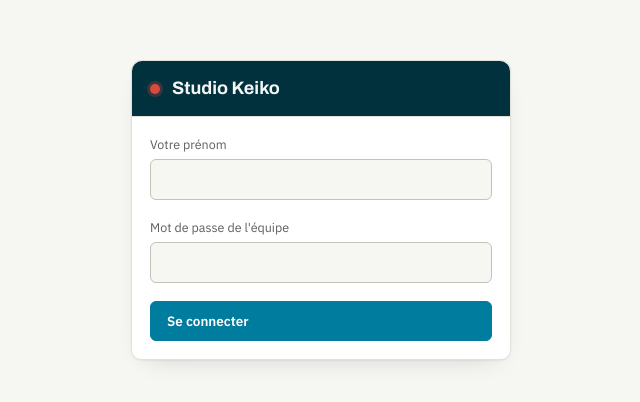
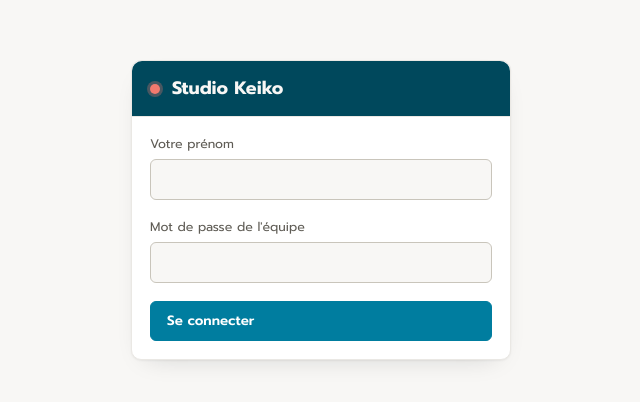
Before and after one commit to pofrainais-arch/studio-keiko-app, a Next.js app: page /login in a window 1280 px wide. Shown: the part 190-592 px from the top of the page, without its empty margins (319-959 px from the left). Built offline with nearby package versions, Linux system fonts and the light colour scheme; no server answers.

Commit message:
Charte graphique Ofi Invest : palette officielle et police Prompt
Co-Authored-By: Claude Sonnet 5.5 <noreply@anthropic.com>
Claude-Session: https://claude.ai/code/session_01M7CfuJL5i67XhGH2dsZJD3

```diff
--- a/app/devis/[id]/imprimer/page.tsx
+++ b/app/devis/[id]/imprimer/page.tsx
@@ -27,7 +27,7 @@ export default async function Imprimer({ params, searchParams }: { params: Promi
         <div className="top">
           <div>
             <h3>DEVIS</h3>
-            <div style={{ fontSize: 13, color: "#5B5F5E" }}>{d.projet}</div>
+            <div style={{ fontSize: 13, color: "#5F5C55" }}>{d.projet}</div>
           </div>
           <div className="meta">
             <div>N° <b>{d.numero}{d.versions.length > 1 ? ` · v${ver.v}` : ""}</b></div>
--- a/app/globals.css
+++ b/app/globals.css
@@ -1,22 +1,22 @@
-/* Studio Keiko: navy console bar, teal accent for billed work, plum for internal value. */
+/* Charte Ofi Invest : Bleu 60/90/30, Rouge 60/90/30, Jaune 60/90/30, Beige 10/30/60. Police Prompt. */
 :root{
-  --ink:#14171A; --ink-soft:#5B5F5E; --paper:#F6F6F3; --surface:#FFFFFF;
-  --line:#E2E1DA; --line-strong:#C5C3B8; --accent:#007C9F; --accent-ink:#FFFFFF;
-  --accent-soft:#E2F1F5; --navy:#00313D; --on-navy:#F3F5F4; --on-navy-soft:#93A7AC;
-  --tally:#D9493C; --ok:#2F8F5B; --warn:#B7791F; --demo:#8A5A00; --demo-bg:#FFF4D6;
-  --int:#8C4F7A; --int-soft:#F5EAF1; --par:#A8741A; --par-soft:#F8EEDB;
-  --f-display:'Archivo', ui-sans-serif, system-ui, sans-serif;
-  --f-body:'IBM Plex Sans', ui-sans-serif, system-ui, sans-serif;
-  --f-mono:'IBM Plex Mono', ui-monospace, SFMono-Regular, Menlo, monospace;
+  --ink:#14171A; --ink-soft:#5F5C55; --paper:#F8F7F5; --surface:#FFFFFF;
+  --line:#EAE8E4; --line-strong:#C9C5BB; --accent:#007D9F; --accent-ink:#FFFFFF;
+  --accent-soft:#E5F2F5; --navy:#00485C; --on-navy:#F8F7F5; --on-navy-soft:#A9C7CF;
+  --tally:#831004; --ok:#00485C; --warn:#442F00; --demo:#442F00; --demo-bg:#FEF0D0;
+  --int:#F37A6E; --int-soft:#FDE4E2; --int-ink:#831004; --par:#FAB414; --par-soft:#FEF0D0; --par-ink:#442F00;
+  --f-display:'Prompt', ui-sans-serif, system-ui, sans-serif;
+  --f-body:'Prompt', ui-sans-serif, system-ui, sans-serif;
+  --f-mono:'Prompt', ui-sans-serif, system-ui, sans-serif;
   --shadow:0 1px 2px rgba(20,23,26,.05), 0 10px 26px -16px rgba(20,23,26,.22);
   color-scheme:light;
 }
 @media (prefers-color-scheme: dark){ :root{
-  --ink:#ECEBE6; --ink-soft:#A9AEAA; --paper:#121518; --surface:#1A1E21;
-  --line:#2C3134; --line-strong:#444B4F; --accent:#45B8DA; --accent-ink:#04212A;
-  --accent-soft:#12313A; --navy:#0A2830; --on-navy:#ECEBE6; --on-navy-soft:#8EA2A7;
-  --tally:#F08A7D; --ok:#6FCB9A; --warn:#E6B45E; --demo:#F2C566; --demo-bg:#2E2610;
-  --int:#D99BC6; --int-soft:#33212D; --par:#E0B45C; --par-soft:#33290F;
+  --ink:#F8F7F5; --ink-soft:#B8B5AD; --paper:#0E1C21; --surface:#14272E;
+  --line:#24383F; --line-strong:#3A525A; --accent:#3FB0D2; --accent-ink:#00232D;
+  --accent-soft:#0F323C; --navy:#00364A; --on-navy:#F8F7F5; --on-navy-soft:#8FB3BC;
+  --tally:#F37A6E; --ok:#8FD3E6; --warn:#FAB414; --demo:#FAB414; --demo-bg:#2E2510;
+  --int:#F37A6E; --int-soft:#3A1F1C; --int-ink:#F6A097; --par:#FAB414; --par-soft:#33280A; --par-ink:#FAB414;
   --shadow:0 1px 2px rgba(0,0,0,.4), 0 12px 28px -14px rgba(0,0,0,.6);
   color-scheme:dark; } }
 
@@ -34,7 +34,7 @@ button,input,select,textarea{font:inherit;color:inherit}
 .bar{background:var(--navy);color:var(--on-navy);position:sticky;top:0;z-index:10;box-shadow:var(--shadow)}
 .bar-in{max-width:1180px;margin:0 auto;padding:12px max(16px,env(safe-area-inset-right)) 12px max(16px,env(safe-area-inset-left));display:flex;align-items:center;gap:16px;flex-wrap:wrap;justify-content:space-between}
 .brand{display:flex;align-items:center;gap:12px;text-decoration:none;color:inherit}
-.rec{width:10px;height:10px;border-radius:50%;background:var(--tally);box-shadow:0 0 0 3px rgba(217,73,60,.25)}
+.rec{width:10px;height:10px;border-radius:50%;background:#F37A6E;box-shadow:0 0 0 3px rgba(243,122,110,.3)}
 .brand h1{font-size:18px;color:var(--on-navy)}
 .brand .tag{font-family:var(--f-mono);font-size:10.5px;letter-spacing:.12em;text-transform:uppercase;color:var(--on-navy-soft)}
 .tabs{display:flex;gap:4px;background:rgba(0,0,0,.25);padding:4px;border-radius:8px;flex-wrap:wrap}
@@ -131,8 +131,8 @@ table.list tbody tr:hover td{background:var(--paper)}
 .pill.cours,.pill.envoye{border-color:var(--warn);color:var(--warn)}
 .pill.refuse{border-color:var(--tally);color:var(--tally)}
 .pill.ext{border-color:var(--accent);color:var(--accent)}
-.pill.int{border-color:var(--int);color:var(--int)}
-.pill.par{border-color:var(--par);color:var(--par)}
+.pill.int{border-color:var(--int);color:var(--int-ink)}
+.pill.par{border-color:var(--par);color:var(--par-ink)}
 .empty{padding:36px 18px;text-align:center;color:var(--ink-soft);display:flex;flex-direction:column;gap:10px;align-items:center}
 .empty strong{color:var(--ink);font-family:var(--f-display);font-size:16px}
 
@@ -173,7 +173,7 @@ table.list tbody tr:hover td{background:var(--paper)}
 
 /* printable quote */
 .sheet{background:#fff;color:#14171A;max-width:820px;margin:0 auto;padding:40px;border:1px solid var(--line);border-radius:8px;display:flex;flex-direction:column;gap:20px}
-.sheet .top{display:flex;justify-content:space-between;gap:16px;border-bottom:2px solid #00313D;padding-bottom:14px}
+.sheet .top{display:flex;justify-content:space-between;gap:16px;border-bottom:2px solid #00485C;padding-bottom:14px}
 .sheet h3{font-size:26px;letter-spacing:.02em}
 .sheet .meta{text-align:right;font-size:12.5px;color:#5B5F5E}
 .sheet .meta b{color:#14171A;font-family:var(--f-mono)}
@@ -181,12 +181,12 @@ table.list tbody tr:hover td{background:var(--paper)}
 .sheet .parties h4{font-size:10.5px;letter-spacing:.1em;text-transform:uppercase;color:#5B5F5E;margin:0 0 4px}
 .sheet .parties p{margin:0}
 .sheet table{width:100%;border-collapse:collapse;font-size:13px}
-.sheet th{text-align:left;font-size:10.5px;letter-spacing:.08em;text-transform:uppercase;color:#5B5F5E;font-weight:500;padding:0 6px 8px;border-bottom:1px solid #C5C3B8}
-.sheet td{padding:7px 6px;border-bottom:1px solid #E2E1DA}
+.sheet th{text-align:left;font-size:10.5px;letter-spacing:.08em;text-transform:uppercase;color:#5B5F5E;font-weight:500;padding:0 6px 8px;border-bottom:1px solid #C9C5BB}
+.sheet td{padding:7px 6px;border-bottom:1px solid #EAE8E4}
 .sheet .r{text-align:right;font-family:var(--f-mono);white-space:nowrap}
 .sheet tfoot td{border-bottom:0}
-.sheet tfoot tr.grand td{font-weight:700;font-size:15px;border-top:2px solid #00313D}
-.sheet .foot{font-size:11.5px;color:#5B5F5E;border-top:1px solid #E2E1DA;padding-top:12px}
+.sheet tfoot tr.grand td{font-weight:700;font-size:15px;border-top:2px solid #00485C}
+.sheet .foot{font-size:11.5px;color:#5B5F5E;border-top:1px solid #EAE8E4;padding-top:12px}
 .noprint{}
 @media print{
   @page{margin:14mm}
--- a/app/layout.tsx
+++ b/app/layout.tsx
@@ -19,7 +19,7 @@ export default async function RootLayout({ children }: { children: React.ReactNo
         <link rel="preconnect" href="https://fonts.gstatic.com" crossOrigin="" />
         <link
           rel="stylesheet"
-          href="https://fonts.googleapis.com/css2?family=Archivo:wght@600;700;800&family=IBM+Plex+Sans:wght@400;500;600&family=IBM+Plex+Mono:wght@400;500;600&display=swap"
+          href="https://fonts.googleapis.com/css2?family=Prompt:wght@400;500;600;700&display=swap"
         />
       </head>
       <body>
--- a/app/page.tsx
+++ b/app/page.tsx
@@ -218,8 +218,8 @@ export default function Dashboard() {
       <div className="kpis">
         <div className="kpi"><span className="eyebrow">vidéos réalisées</span><span className="v">{rows.length}</span><span className="d">{pl(ext.length, "externe")} · {pl(int.length, "interne")} · {pl(par.length, "partenaire")}{fmts ? ` · + ${fmts} déclinaisons` : ""}</span></div>
         <div className="kpi"><span className="eyebrow">facturé HT (externe)</span><span className="v" style={{ color: "var(--accent)" }}>{eur(F)}</span><span className="d">{pl(new Set(ext.map((r) => r.demandeur)).size, "client")}</span></div>
-        <div className="kpi"><span className="eyebrow">valeur interne HT</span><span className="v" style={{ color: "var(--int)" }}>{eur(I)}</span><span className="d">{pl(new Set(int.map((r) => r.demandeur)).size, "service")} Ofi Invest, non facturé</span></div>
-        <div className="kpi"><span className="eyebrow">valeur partenaires HT</span><span className="v" style={{ color: "var(--par)" }}>{eur(P)}</span><span className="d">{pl(new Set(par.map((r) => r.demandeur)).size, "partenaire")}, non facturé</span></div>
+        <div className="kpi"><span className="eyebrow">valeur interne HT</span><span className="v" style={{ color: "var(--int-ink)" }}>{eur(I)}</span><span className="d">{pl(new Set(int.map((r) => r.demandeur)).size, "service")} Ofi Invest, non facturé</span></div>
+        <div className="kpi"><span className="eyebrow">valeur partenaires HT</span><span className="v" style={{ color: "var(--par-ink)" }}>{eur(P)}</span><span className="d">{pl(new Set(par.map((r) => r.demandeur)).size, "partenaire")}, non facturé</span></div>
         <div className="kpi"><span className="eyebrow">devis en attente</span><span className="v">{pending.length}</span><span className="d">{eur(pending.reduce((s, d) => s + lastV(d).totalHT, 0))} HT{decided.length ? ` · ${Math.round((accepted.length / decided.length) * 100)} % acceptés sur la période` : ""}</span></div>
       </div>
 
--- a/app/realisations/realisation-form.tsx
+++ b/app/realisations/realisation-form.tsx
@@ -229,7 +229,7 @@ export default function RealisationForm({ id }: { id?: string }) {
         <aside className="panel sticky" aria-label="Valorisation">
           <div className="total">
             <span className="eyebrow">{ext ? "Chiffrage HT" : par ? "Valeur partenaire HT" : "Valeur interne HT"}</span>
-            <span className="amt" style={{ color: ext ? "var(--accent)" : par ? "var(--par)" : "var(--int)" }}>{eur(ext && +form.facture ? +form.facture : calc.total)}</span>
+            <span className="amt" style={{ color: ext ? "var(--accent)" : par ? "var(--par-ink)" : "var(--int-ink)" }}>{eur(ext && +form.facture ? +form.facture : calc.total)}</span>
           </div>
           <div className="panel-body" style={{ gap: 12 }}>
             <p className="hint" style={{ margin: 0 }}>{ext ? "Montant facturé au client, selon la grille du studio sauf montant saisi." : par ? "Non facturée au partenaire : ce que la prestation aurait coûté au tarif du studio." : "Non facturée : ce que la vidéo aurait coûté au tarif du studio."}</p>
```
